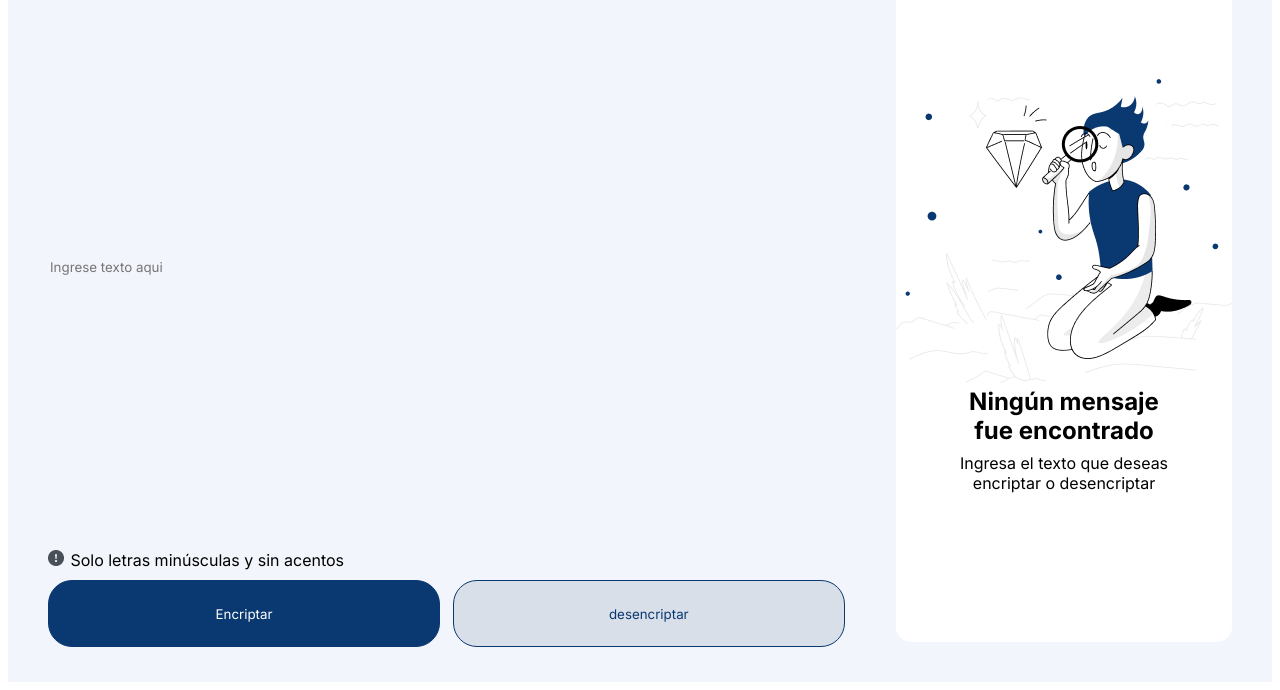
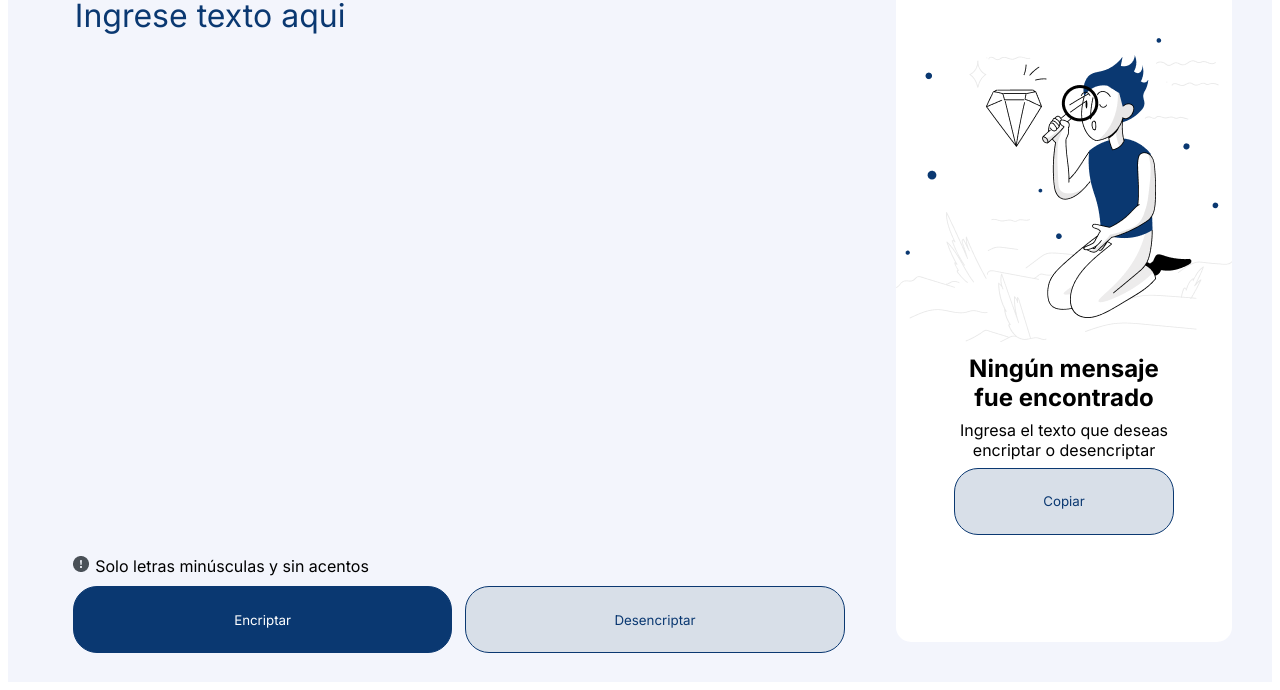
Before and after one commit to Mashuu573/encriptador-de-texto, a plain HTML site: page Index.html in a window 1280 px wide. Shown: the part 118-808 px from the top of the page. Drawn offline with Linux system fonts and the light colour scheme.

Commit message:
Actualizacion de proyecto

```diff
--- a/Index.html
+++ b/Index.html
@@ -18,7 +18,8 @@
                 <div class="cont-input-txt">
                     <div class="cont-1">
                         <div class="input-texto">
-                            <input type="text" placeholder="Ingrese texto aqui">
+                            <textarea name="input" id="" cols="30" rows="10"
+                                placeholder="Ingrese texto aqui"></textarea>
                         </div>
                     </div>
                     <div class="cont-2">
@@ -26,13 +27,13 @@
                             <div>
                                 <img src="/style/Assets/bi_exclamation-circle-fill.png" alt="">
                             </div>
-                            <div class="">Solo letras minúsculas y sin acentos</div>
+                            <div class="text-ad">Solo letras minúsculas y sin acentos</div>
                         </div>
                     </div>
                     <div class="cont-3">
                         <div class="botones">
                             <button class="btn-encriptar">Encriptar</button>
-                            <button class="btn-desencriptar">desencriptar</button>
+                            <button class="btn-desencriptar">Desencriptar</button>
                         </div>
                     </div>
                 </div>
@@ -47,8 +48,12 @@
                     <div class="tit-nf">Ningún mensaje fue encontrado</div>
                     <div class="desc-nf">Ingresa el texto que deseas encriptar o desencriptar</div>
                 </div>
+                <div class="boton_cont-2">
+                    <button class="btn-copiar">Copiar</button>
+                </div>
             </div>
         </div>
     </div>
 </body>
+
 </html>
--- a/style/style.css
+++ b/style/style.css
@@ -1,4 +1,5 @@
 @import url('https://fonts.googleapis.com/css2?family=Inter:wght@100..900&display=swap');
+
 * {
     font-family: var(--Fuente-Inter);
 }
@@ -11,6 +12,7 @@
     --Color-Blanco: #ffffff;
     --Color-Gris: #343A40;
     --Color-Gris-oscuro: #282828;
+}
 
 .btn-encriptar {
     background-color: var(--Color-Azul-oscuro);
@@ -20,6 +22,7 @@
     cursor: pointer;
     height: 67px;
     width: 100%;
+    font-family: var(--Fuente-Inter);
 }
 
 
@@ -30,20 +33,19 @@
     color: var(--Color-Azul-oscuro);
     cursor: pointer;
     height: 67px;
-
     width: 100%;
+    font-family: var(--Fuente-Inter);
 }
 
 .btn-copiar {
+    background-color: var(--Color-blanco-grisaseo);
     border: 1px solid var(--Color-Azul-oscuro);
     border-radius: 24px;
     color: var(--Color-Azul-oscuro);
     cursor: pointer;
     height: 67px;
-    margin-left: 108px;
-    margin-top: 402px;
-    position: absolute;
-    width: 336px;
+    width: 220px;
+    font-family: var(--Fuente-Inter);
 }
 
 .signo {
@@ -84,6 +86,7 @@
     border-radius: 15px;
     background: #FFF;
     align-content: center;
+    grid-gap: 1vh;
 }
 
 .txt-not-found {
@@ -96,6 +99,11 @@
 .tit-nf {
     font-weight: bold;
     font-size: 1.5rem;
+    font-family: var(--Fuente-Inter);
+}
+
+.desc-nf {
+    font-family: var(--Fuente-Inter);
 }
 
 .grid-izquierda {
@@ -109,7 +117,7 @@
 
 .cont-input-txt {
     display: grid;
-    grid-template-columns: 1fr 1fr;
+    grid-template-columns: ;
     grid-template-rows: auto;
     grid-template-areas:
         "cont-1 cont-1"
@@ -125,8 +133,12 @@
     align-items: center;
 }
 
-.cont-1 input[type="text"] {
-    width: 65vw;
+.txt-ad {
+    font-family: var(--Fuente-Inter);
+}
+
+.cont-1 textarea {
+    width: 60vw;
     height: 68vh;
 }
 
@@ -138,10 +150,22 @@
     grid-gap: 1vw;
 }
 
-input[type="text"] {
+textarea {
     background: none;
     border: none;
     outline: none;
+    resize: none;
+    font-family: var(--Fuente-Inter);
+    font-weight: 400;
+    font-size: 32px;
+    color: var(--Color-Azul-oscuro);
+}
+
+textarea::placeholder {
+    font-family: var(--Fuente-Inter);
+    font-weight: 400;
+    font-size: 32px;
+    color: var(--Color-Azul-oscuro);
 }
 
 @media screen and (max-width:1900px) {}
@@ -160,15 +184,7 @@ input[type="text"] {
 
 @media screen and (max-width:1150px) {}
 
-@media screen and (max-width:1025px) {}
-
-@media screen and (max-width:1024px) {}
-
-@media screen and (max-width:970px) {}
-
-@media screen and (max-width:880px) {}
-
-@media screen and (max-width:650px) {
+@media screen and (max-width:1100px) {
     .contenedor-padre {
         display: grid;
         grid-template-columns: 1fr;
@@ -192,5 +208,16 @@ input[type="text"] {
         margin-left: initial;
     }
 }
+}
+
+@media screen and (max-width:1025px) {}
+
+@media screen and (max-width:1024px) {}
+
+@media screen and (max-width:970px) {}
+
+@media screen and (max-width:880px) {}
+
+@media screen and (max-width:650px) {}
 
 @media screen and (max-width:425px) {}
```
